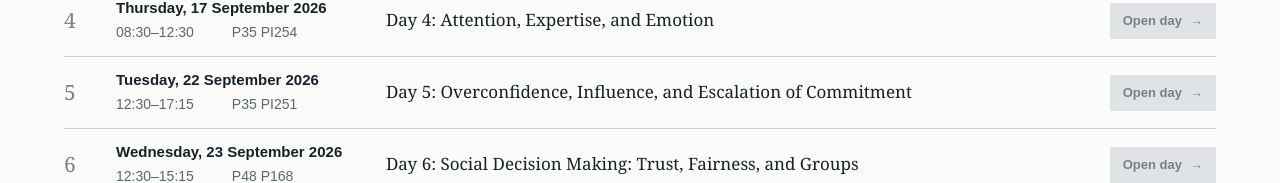
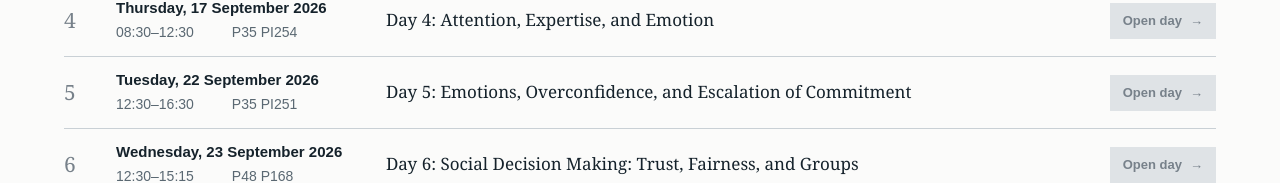
Before and after one commit to roya-esfan/decision_lab, a Next.js app: page / in a window 1280 px wide. Shown: the part 766-949 px from the top of the page. Built offline with nearby package versions, Linux system fonts and the light colour scheme; no server answers; the database is empty.

Commit message:
Update Day 5 schedule and topics

```diff
--- a/content/course.ts
+++ b/content/course.ts
@@ -357,16 +357,20 @@ export const courseDays: CourseDay[] = [
   {
     number: 5,
     week: 39,
-    title: "Overconfidence, Influence, and Escalation of Commitment",
+    title: "Emotions, Overconfidence, and Escalation of Commitment",
     room: "P35 PI251",
     dateISO: "2026-09-22",
     date: "Tuesday, 22 September 2026",
-    time: "12:30–17:15",
+    time: "12:30–16:30",
     topics: [
-      "Overconfidence, persuasion and influence",
-      "Leader certainty and uncertainty",
-      "Sunk costs, self-justification and escalation",
-      "Learning from negative feedback and organizational safeguards",
+      "Emotions and decision making: valence, discrete emotions and arousal",
+      "The appraisal-tendency framework and emotion regulation",
+      "Retrieval practice from the previous lecture",
+      "Overprecision, overestimation and overplacement",
+      "Wisdom of crowds and ways to reduce overconfidence",
+      "Overconfidence in organizations and leader uncertainty",
+      "Illusion of validity and regression to the mean",
+      "Mental accounting, sunk costs and escalation of commitment",
     ],
     readings: {
       required: [
@@ -380,7 +384,54 @@ export const courseDays: CourseDay[] = [
         "Staw & Ross (1987), Knowing when to pull the plug.",
       ],
     },
-    sessions: [],
+    sessions: [
+      {
+        time: "12:30–13:15",
+        label: "Session 1",
+        duration: "45 min",
+        description: "More on emotions and retrieval practice from the previous lecture",
+        kind: "teaching",
+      },
+      {
+        time: "13:15–13:30",
+        label: "Break",
+        duration: "15 min",
+        kind: "break",
+      },
+      {
+        time: "13:30–14:15",
+        label: "Session 2",
+        duration: "45 min",
+        description: "Overconfidence: overprecision, overestimation and overplacement",
+        kind: "teaching",
+      },
+      {
+        time: "14:15–14:45",
+        label: "Break",
+        duration: "30 min",
+        kind: "break",
+      },
+      {
+        time: "14:45–15:30",
+        label: "Session 3",
+        duration: "45 min",
+        description: "Overconfidence in organizations and leader certainty and uncertainty",
+        kind: "teaching",
+      },
+      {
+        time: "15:30–15:45",
+        label: "Break",
+        duration: "15 min",
+        kind: "break",
+      },
+      {
+        time: "15:45–16:30",
+        label: "Session 4",
+        duration: "45 min",
+        description: "Illusion of validity, mental accounting, escalation of commitment and sunk costs",
+        kind: "teaching",
+      },
+    ],
     assignments: [
       {
         number: 1,
```
